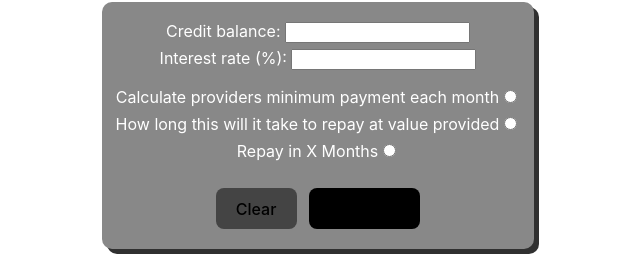
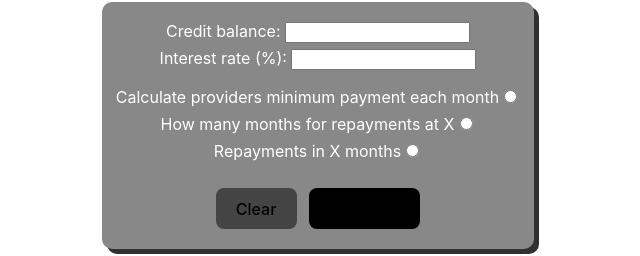
Before and after one commit to Kamran-naseem97/credit-calculator, a React (Vite) app: page / in a window 1280 px wide. Shown: the part 387-643 px from the top of the page, without its empty margins (322-962 px from the left). Built offline with nearby package versions, Linux system fonts and the light colour scheme.

Commit message:
fixes a typo

```diff
--- a/src/App.jsx
+++ b/src/App.jsx
@@ -229,7 +229,7 @@ function App() {
 					</div>
 					<div className="input-heading">
 						<label htmlFor="repayments">
-							How long this will it take to repay at value provided
+							How many months for repayments at X
 						</label>
 						<input
 							type="radio"
@@ -242,7 +242,7 @@ function App() {
 						/>
 					</div>
 					<div className="input-heading">
-						<label htmlFor="month-repayments">Repay in X Months</label>
+						<label htmlFor="month-repayments">Repayments in X months</label>
 						<input
 							type="radio"
 							value="desiredMonths"
```
Also changed, not shown: 1 other file (tests, documents, lock files or other folders).
